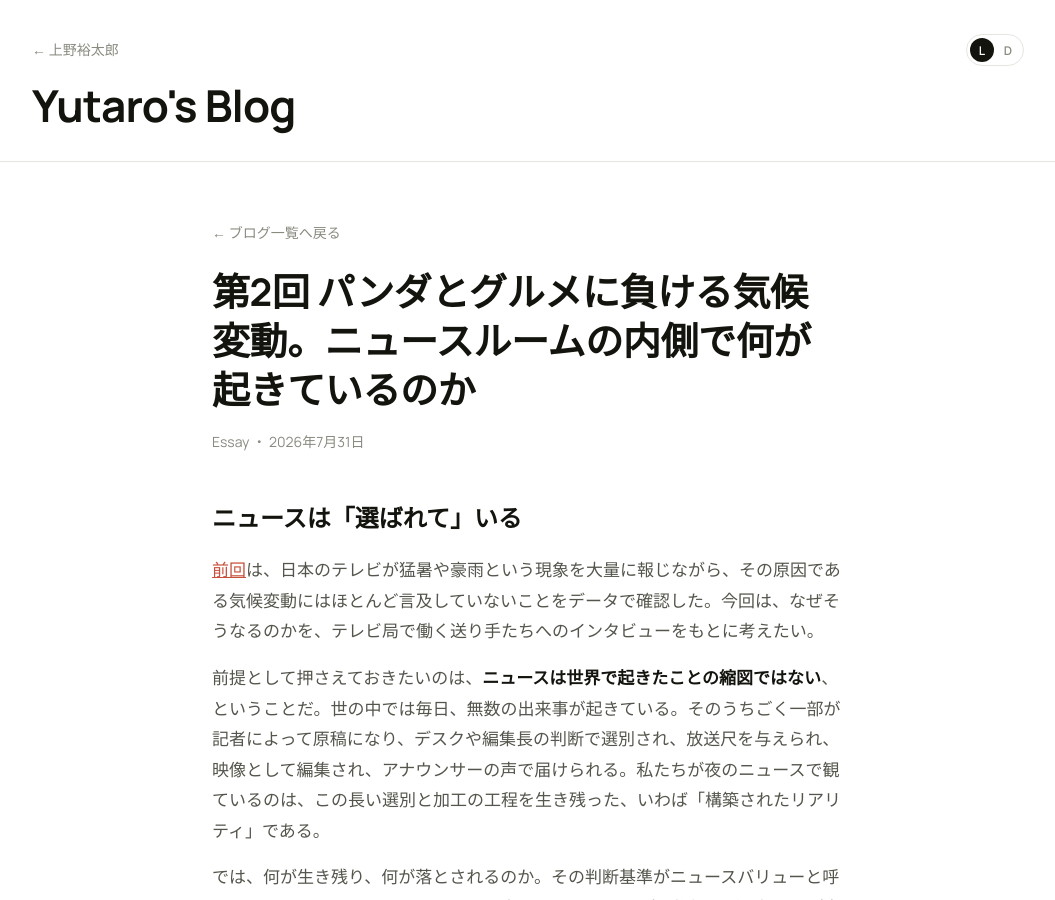
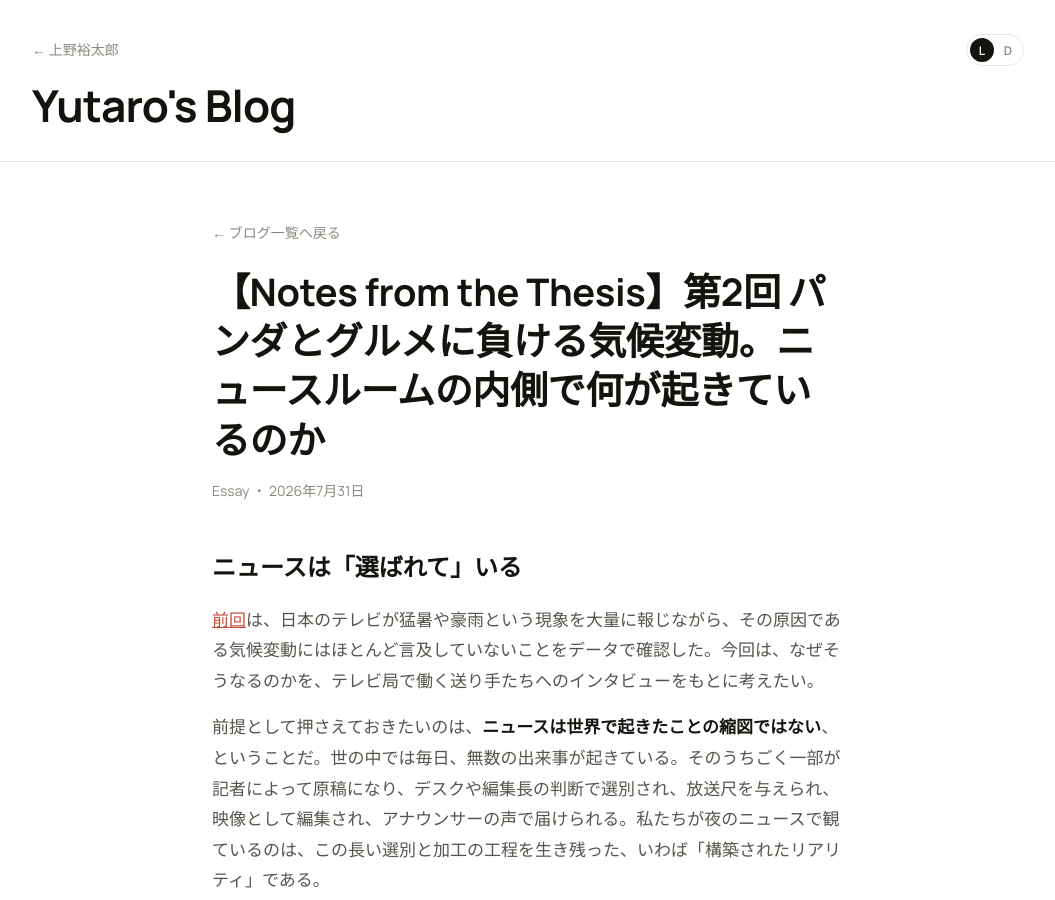
Before and after one commit to yutaro0518/website, a Jekyll site: the page built from blog/masterthesis02.md, in a window 1280 px wide and 900 px high. Shown: the whole window, without its empty margins (112-1167 px from the left). Built offline with Jekyll 4.4.1, drawn with Linux system fonts in a browser that asks for light colours.

Commit message:
Update masterthesis02.md

```diff
--- a/blog/masterthesis02.md
+++ b/blog/masterthesis02.md
@@ -1,5 +1,5 @@
 ---
-title: "第2回 パンダとグルメに負ける気候変動。ニュースルームの内側で何が起きているのか"
+title: "【Notes from the Thesis】第2回 パンダとグルメに負ける気候変動。ニュースルームの内側で何が起きているのか"
 date: 2026-07-31
 category: "Essay"
 excerpt: "修士論文を元にしたBlogシリーズ第2弾"
```
